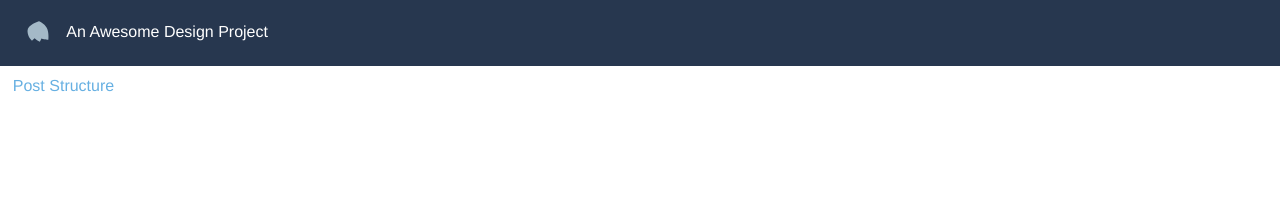
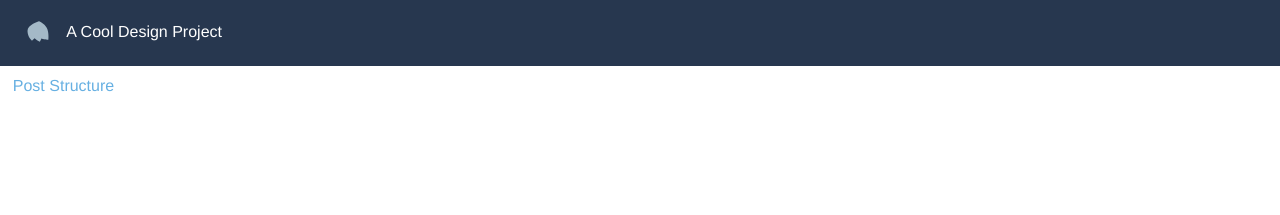
Before and after one commit to mamuso/jekyll-design-projects, a Jekyll site: the page built from index.html, in a window 1280 px wide. Shown: the top 215 px of the page. Built offline with Jekyll 4.4.1, drawn with Linux system fonts in a browser that asks for light colours.

Commit message:
Testing live update

```diff
--- a/_config.yml
+++ b/_config.yml
@@ -1,7 +1,7 @@
 exclude: ['README.md', 'Gemfile.lock', 'Gemfile']
 
-# Site settings
-title: An Awesome Design Project
+# Site secttings
+title: A Cool Design Project
 logourl: "/img/project-logo.svg" # Customize the top logo
 baseurl: "/jekyll-design-projects"
 
```
